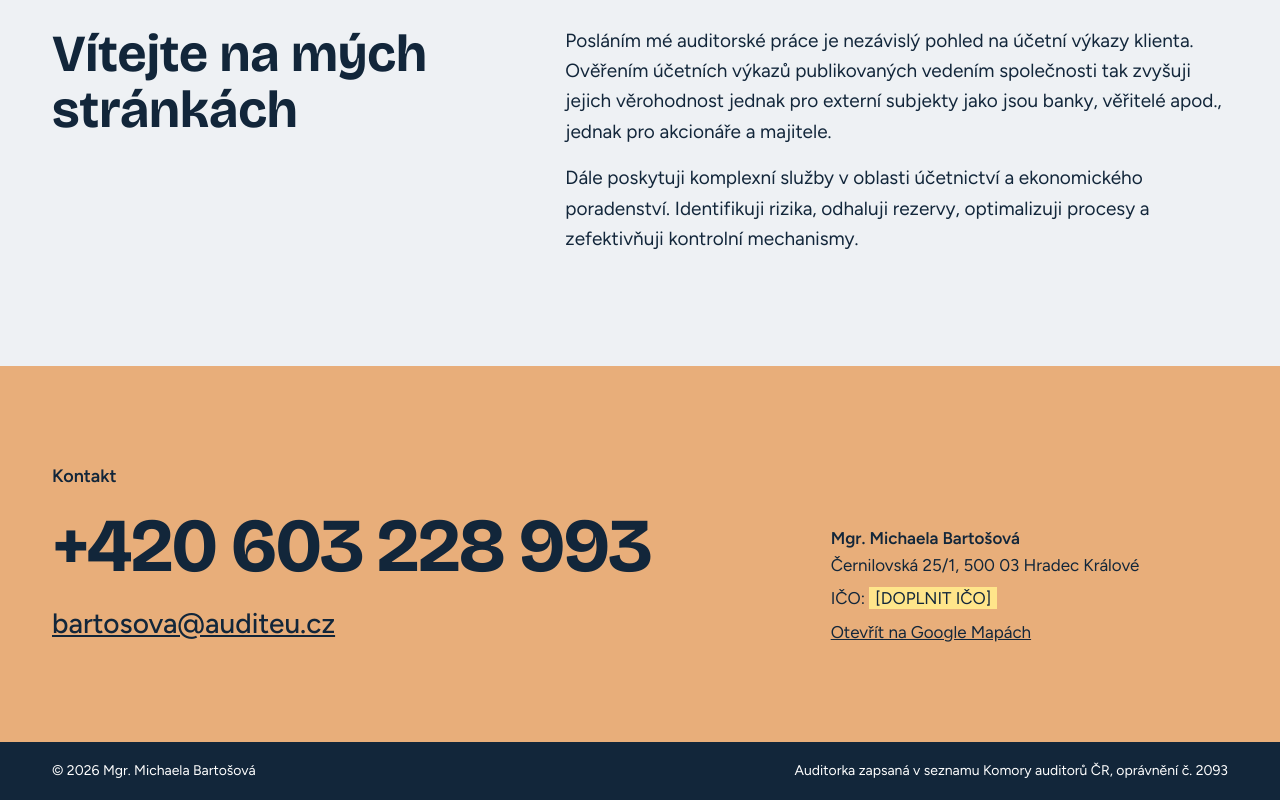
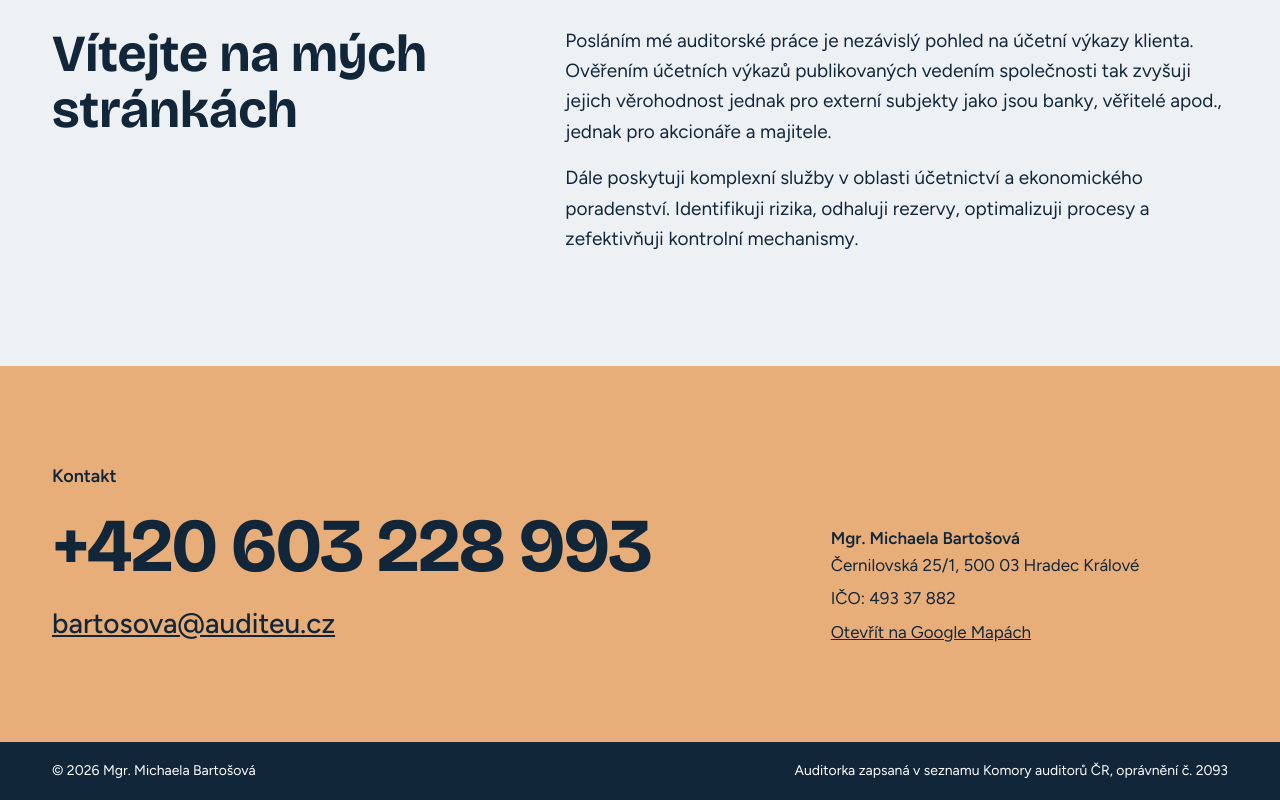
Before and after one commit to Bartoeli/auditbartosova, a plain HTML site: page index.html in a window 1280 px wide. Shown: the part 1404-2204 px from the top of the page. Drawn offline with Linux system fonts and the light colour scheme.

Commit message:
Doplnit IČO 493 37 882
Co-Authored-By: Claude Opus 5.5 <noreply@anthropic.com>

```diff
--- a/css/style.css
+++ b/css/style.css
@@ -272,7 +272,6 @@ h3 { margin: 0 0 8px; font-size: 18px; }
 
 .contact__address { flex: 1 1 280px; min-width: 0; font-style: normal; }
 
-.todo { background: #FFE58A; color: var(--navy); padding: 1px 6px; }
 
 /* ---------- Patička ---------- */
 .footer { background: var(--navy); color: var(--white); font-size: 14px; }
--- a/index.html
+++ b/index.html
@@ -127,7 +127,7 @@
         <address class="contact__address">
           <div class="strong">Mgr. Michaela Bartošová</div>
           <div>Černilovská 25/1, 500 03 Hradec Králové</div>
-          <div class="mt6">IČO: <span class="todo">[DOPLNIT IČO]</span></div>
+          <div class="mt6">IČO: 493 37 882</div>
           <div class="mt6"><a href="https://www.google.com/maps/search/?api=1&amp;query=%C4%8Cernilovsk%C3%A1%2025%2F1%2C%20500%2003%20Hradec%20Kr%C3%A1lov%C3%A9">Otevřít na Google Mapách</a></div>
         </address>
       </div>
```
